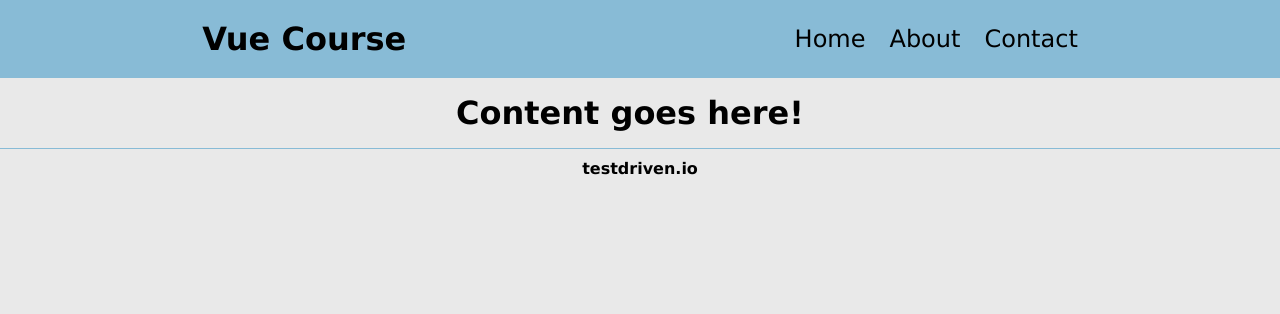
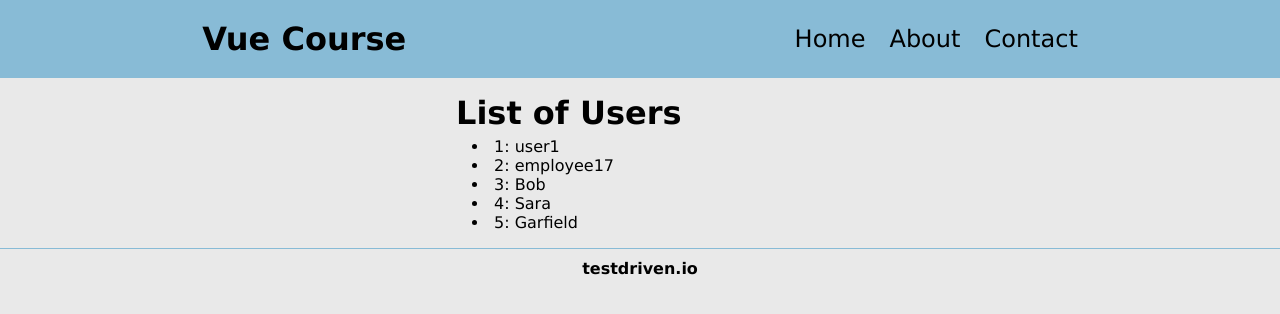
Before and after one commit to ezjung/TD_Learn_Vue, a plain HTML site: page index.html in a window 1280 px wide. Drawn offline with nearby package versions, Linux system fonts and the light colour scheme.

```diff
--- a/index.html
+++ b/index.html
@@ -27,7 +27,10 @@
         </header>
 
         <main>
-            <h1>Content goes here!</h1>
+            <h1>List of Users</h1>
+            <ul>
+                <li v-for="(user, id) in users" :key="id">{{ id + 1 }}: {{ user }}</li>
+            </ul>
         </main>
 
         <footer>
@@ -41,7 +44,14 @@ const app = Vue.createApp({
     data() {
         return {
             navTitle: "Vue Course",
-            footerMessage: "testdriven.io"
+            footerMessage: "testdriven.io",
+            users: [
+                'user1',
+                'employee17',
+                'Bob',
+                'Sara',
+                'Garfield'
+            ]
         }
     }
 })
```
